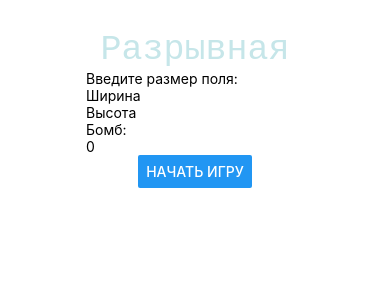
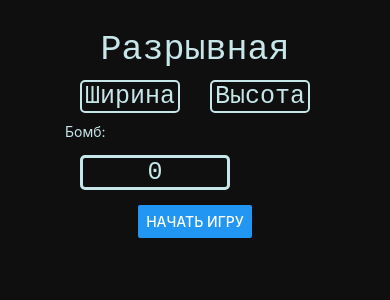
Before and after one commit to LordCookis/SaperMobile, a React Native app: screen / in a window 390 px wide. Shown: the top 300 px of the page. Built offline with nearby package versions, Linux system fonts and the light colour scheme.

Commit message:
Изменения

```diff
--- a/App.tsx
+++ b/App.tsx
@@ -50,6 +50,7 @@ export default function App() {
         idX++
       }
       setField(fieldX)
+      setBombs({...bombs, Y: bombs.X})
       gameActive.current = true
       executed.current = false
     }
@@ -61,6 +62,7 @@ export default function App() {
       <GameInputs
         size = {size}
         setSize = {setSize}
+        bombs = {bombs}
         setBombs = {setBombs}
       />
       <Button title='НАЧАТЬ ИГРУ' onPress={gameStart}/>
--- a/components/Field.tsx
+++ b/components/Field.tsx
@@ -9,7 +9,7 @@ export default function Field({field, setField, bombs, executed, winX, setWin}:a
     while (arrayBombs.length < bombs.Y) {
       const randomCell = Math.floor(Math.random() * (field.length * field[0].row.length))
       randomCell !== cell.id && !arrayBombs.includes(randomCell) ? arrayBombs.push(randomCell) : null
-      console.log(arrayBombs)
+      console.log(field[0].row.length)
     }
     const fieldX = [...field]
     fieldX.map((rowX) => {
@@ -23,16 +23,15 @@ export default function Field({field, setField, bombs, executed, winX, setWin}:a
     fieldX[idX].row[id].click = true
     let stack:{idX:number; id:number}[] = [{idX, id}]
     while (stack.length > 0) {
-      console.log(1)
       const {idX, id} = stack.pop()!
-      fieldX[idX].array[id].click = true
-      fieldX[idX].array[id].countBomb = services.saper.checkBomb(idX, id, fieldX)
-      if (fieldX[idX].array[id].bomb) {
-        fieldX[idX].array[id].countBomb = 0
-        fieldX.forEach((arrayX: any) => {arrayX.array.forEach((cellX: any) => {cellX.bomb ? cellX.click = true : null})})
+      fieldX[idX].row[id].click = true
+      fieldX[idX].row[id].countBomb = services.saper.checkBomb(idX, id, fieldX)
+      if (fieldX[idX].row[id].bomb) {
+        fieldX[idX].row[id].countBomb = 0
+        fieldX.forEach((rowX: any) => {rowX.row.forEach((cellX: any) => {cellX.bomb ? cellX.click = true : null})})
         setWin(2)
         winX.current = 2
-      } else if (!fieldX[idX].array[id].countBomb) {
+      } else if (!fieldX[idX].row[id].countBomb) {
         stack = services.saper.checkAround(idX, id, fieldX, stack)
       }
     }
@@ -67,7 +66,7 @@ export default function Field({field, setField, bombs, executed, winX, setWin}:a
                   cell.click && cell.countBomb === 8 ? styles.cell8 :
                   cell.flag === true ? styles.cellF :
                   styles.cell} key={cell.id}>
-                  <Text>{cell.bomb ? "1" : "0"}</Text>
+                  <Text>{cell.countBomb}</Text>
                 </View>
               </Pressable>
             )
--- a/components/GameInputs.tsx
+++ b/components/GameInputs.tsx
@@ -2,16 +2,16 @@ import { styles } from '../styles/styles'
 import * as React from 'react'
 import { View, Text, TextInput } from "react-native"
 
-export default function GameInputs({size, setSize, setBombs}:any){
-
+export default function GameInputs({size, setSize, bombs, setBombs}:any){
   return(
     <View>
-      <Text>Введите размер поля:</Text>
-      <TextInput placeholder="Ширина" inputMode='numeric' onChangeText={sizeX => setSize({...size, X: sizeX})}></TextInput>
-      <TextInput placeholder="Высота" inputMode='numeric' onChangeText={sizeY => setSize({...size, Y: sizeY})}></TextInput>
+      <View style={styles.inputView}>
+        <TextInput style={styles.inputSize} placeholder="Ширина" inputMode='numeric' onChangeText={sizeX => setSize({...size, X: sizeX})}></TextInput>
+        <TextInput style={styles.inputSize} placeholder="Высота" inputMode='numeric' onChangeText={sizeY => setSize({...size, Y: sizeY})}></TextInput>
+      </View>
       <View>
-        <Text>Бомб: </Text>
-        <TextInput placeholder="0" inputMode='numeric' onChangeText={bombs => setBombs(bombs)}></TextInput>
+        <Text style={styles.inputText}>Бомб: </Text>
+        <TextInput style={styles.input} placeholder="0" inputMode='numeric' onChangeText={bomb => setBombs({...bombs, X: bomb})}></TextInput>
       </View>
     </View>
   )
--- a/services/saper.services.ts
+++ b/services/saper.services.ts
@@ -1,28 +1,28 @@
 export const saperServices = {
   checkBomb(idX:number, id:number, fieldX:any) {
     let countBomb = 0
-    if (fieldX[idX-1]?.array[id-1]?.bomb) {
+    if (fieldX[idX-1]?.row[id-1]?.bomb) {
       countBomb++
     }
-    if (fieldX[idX-1]?.array[id]?.bomb) {
+    if (fieldX[idX-1]?.row[id]?.bomb) {
       countBomb++
     }
-    if (fieldX[idX-1]?.array[id+1]?.bomb) {
+    if (fieldX[idX-1]?.row[id+1]?.bomb) {
       countBomb++
     }
-    if (fieldX[idX]?.array[id-1]?.bomb) {
+    if (fieldX[idX]?.row[id-1]?.bomb) {
       countBomb++
     }
-    if (fieldX[idX]?.array[id+1]?.bomb) {
+    if (fieldX[idX]?.row[id+1]?.bomb) {
       countBomb++
     }
-    if (fieldX[idX+1]?.array[id-1]?.bomb) {
+    if (fieldX[idX+1]?.row[id-1]?.bomb) {
       countBomb++
     }
-    if (fieldX[idX+1]?.array[id]?.bomb) {
+    if (fieldX[idX+1]?.row[id]?.bomb) {
       countBomb++
     }
-    if (fieldX[idX+1]?.array[id+1]?.bomb) {
+    if (fieldX[idX+1]?.row[id+1]?.bomb) {
       countBomb++
     }
     return countBomb
@@ -42,8 +42,8 @@ export const saperServices = {
       cell.idX >= 0 &&
       cell.idX < fieldX.length &&
       cell.id >= 0 &&
-      cell.id < fieldX[cell.idX]?.array.length &&
-      !fieldX[cell.idX].array[cell.id].click
+      cell.id < fieldX[cell.idX]?.row.length &&
+      !fieldX[cell.idX].row[cell.id].click
     )))
     return stack
   }
--- a/styles/styles.ts
+++ b/styles/styles.ts
@@ -2,15 +2,54 @@ import { StyleSheet } from 'react-native'
 
 export const styles = StyleSheet.create({
   mainView: {
-    margin: 15,
+    flex: 1,
+    padding: 15,
     alignItems: 'center',
     color: '#0f0f0f',
+    backgroundColor: '#0f0f0f',
   },
   mainText: {
     marginTop: 15,
+    alignItems: 'center',
     color: '#c6e6e9',
     fontFamily: 'monospace',
     fontSize: 35,
+  },
+  inputView: {
+    flexDirection: 'row',
+    justifyContent: 'center',
+    alignItems: 'center',
+  },
+  inputSize: {
+    width: 100,
+    margin: 15,
+    marginVertical: 10,
+    backgroundColor: '#0f0f0f',
+    color: '#c6e6e9',
+    border: 'solid',
+    borderTopWidth: 2,
+    borderRightWidth: 2,
+    borderLeftWidth: 2,
+    borderBottomWidth: 2,
+    borderRadius: 5,
+    fontFamily: 'monospace',
+    fontSize: 25,
+    textAlign: 'center',
+  },
+  inputText: {
+    color: '#c6e6e9',
+  },
+  input: {
+    width: 150,
+    margin: 15,
+    backgroundColor: '#0f0f0f',
+    color: '#c6e6e9',
+    border: 'solid',
+    borderRadius: 5,
+    fontFamily: 'monospace',
+    fontSize: 25,
+    textAlign: 'center',
+    outline: 'none',
   },
   field: {
     display: 'flex',
```
